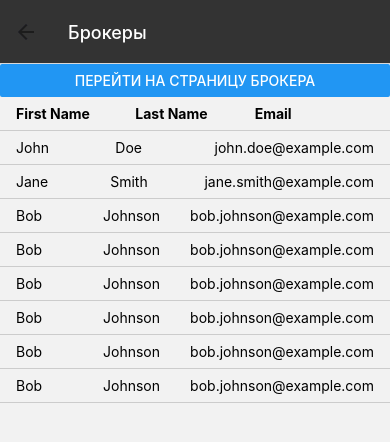
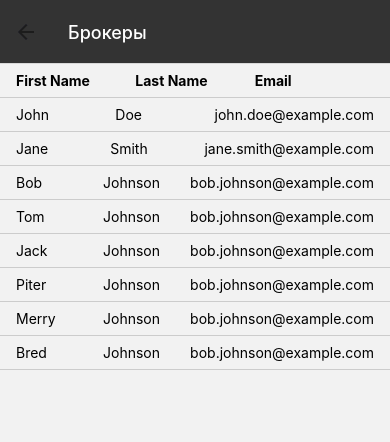
Before and after one commit to gregorybv/react-native-admin, a React Native app: screen / in a window 390 px wide. Both pictures are taken after a click on the button "ПЕРЕЙТИ НА СТРАНИЦУ БРОКЕРОВ". Shown: the top 442 px of the page. Built offline with nearby package versions, Linux system fonts and the light colour scheme.

Commit message:
go to a certain broker's page

```diff
--- a/src/pages/BrokersPage/BrokersPage.tsx
+++ b/src/pages/BrokersPage/BrokersPage.tsx
@@ -2,6 +2,7 @@ import React from 'react';
 import {View, TouchableOpacity, Button, Text, FlatList, StyleSheet} from 'react-native';
 
 interface ITableData {
+    id: number;
     firstName: string;
     lastName: string;
     email: string | number
@@ -29,30 +30,32 @@ interface BrokersPageProps {
 }
 
 const BrokersPage: React.FC<BrokersPageProps> = ({navigation}) => {
-    const handleButtonPress = () => {
-        navigation.navigate('Страница брокера');
+    const handleUserPress = (broker: ITableData) => {
+        navigation.navigate('Страница брокера', broker);
     };
 
     const tableData: ITableData[] = [
-        {firstName: 'John', lastName: 'Doe', email: 'john.doe@example.com'},
-        {firstName: 'Jane', lastName: 'Smith', email: 'jane.smith@example.com'},
-        {firstName: 'Bob', lastName: 'Johnson', email: 'bob.johnson@example.com'},
-        {firstName: 'Bob', lastName: 'Johnson', email: 'bob.johnson@example.com'},
-        {firstName: 'Bob', lastName: 'Johnson', email: 'bob.johnson@example.com'},
-        {firstName: 'Bob', lastName: 'Johnson', email: 'bob.johnson@example.com'},
-        {firstName: 'Bob', lastName: 'Johnson', email: 'bob.johnson@example.com'},
-        {firstName: 'Bob', lastName: 'Johnson', email: 'bob.johnson@example.com'},
+        {id: 0, firstName: 'John', lastName: 'Doe', email: 'john.doe@example.com'},
+        {id: 1, firstName: 'Jane', lastName: 'Smith', email: 'jane.smith@example.com'},
+        {id: 2, firstName: 'Bob', lastName: 'Johnson', email: 'bob.johnson@example.com'},
+        {id: 3, firstName: 'Tom', lastName: 'Johnson', email: 'bob.johnson@example.com'},
+        {id: 4, firstName: 'Jack', lastName: 'Johnson', email: 'bob.johnson@example.com'},
+        {id: 5, firstName: 'Piter', lastName: 'Johnson', email: 'bob.johnson@example.com'},
+        {id: 6, firstName: 'Merry', lastName: 'Johnson', email: 'bob.johnson@example.com'},
+        {id: 7, firstName: 'Bred', lastName: 'Johnson', email: 'bob.johnson@example.com'},
     ];
 
     return (
         <View>
-            <TouchableOpacity onPress={handleButtonPress}>
-                <Button onPress={handleButtonPress} title={'Перейти на страницу брокера'}></Button>
-            </TouchableOpacity>
+
             <FlatList
                 data={tableData}
                 keyExtractor={(item, index) => index.toString()}
-                renderItem={({item}) => <Row {...item} />}
+                renderItem={({item}) => (
+                    <TouchableOpacity onPress={() => handleUserPress(item)}>
+                        <Row {...item} />
+                    </TouchableOpacity>
+                )}
                 ListHeaderComponent={Header}
             />
         </View>
```
